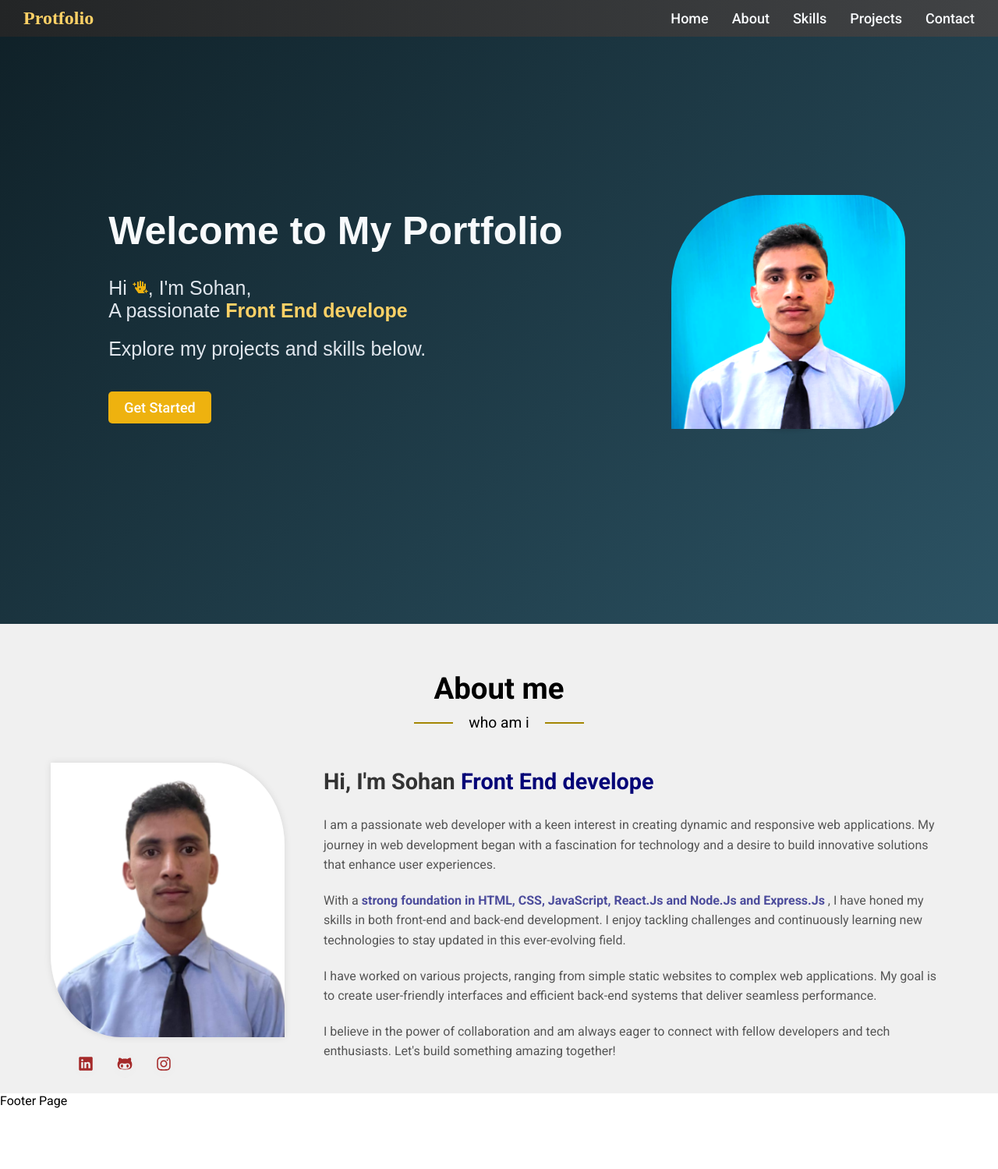
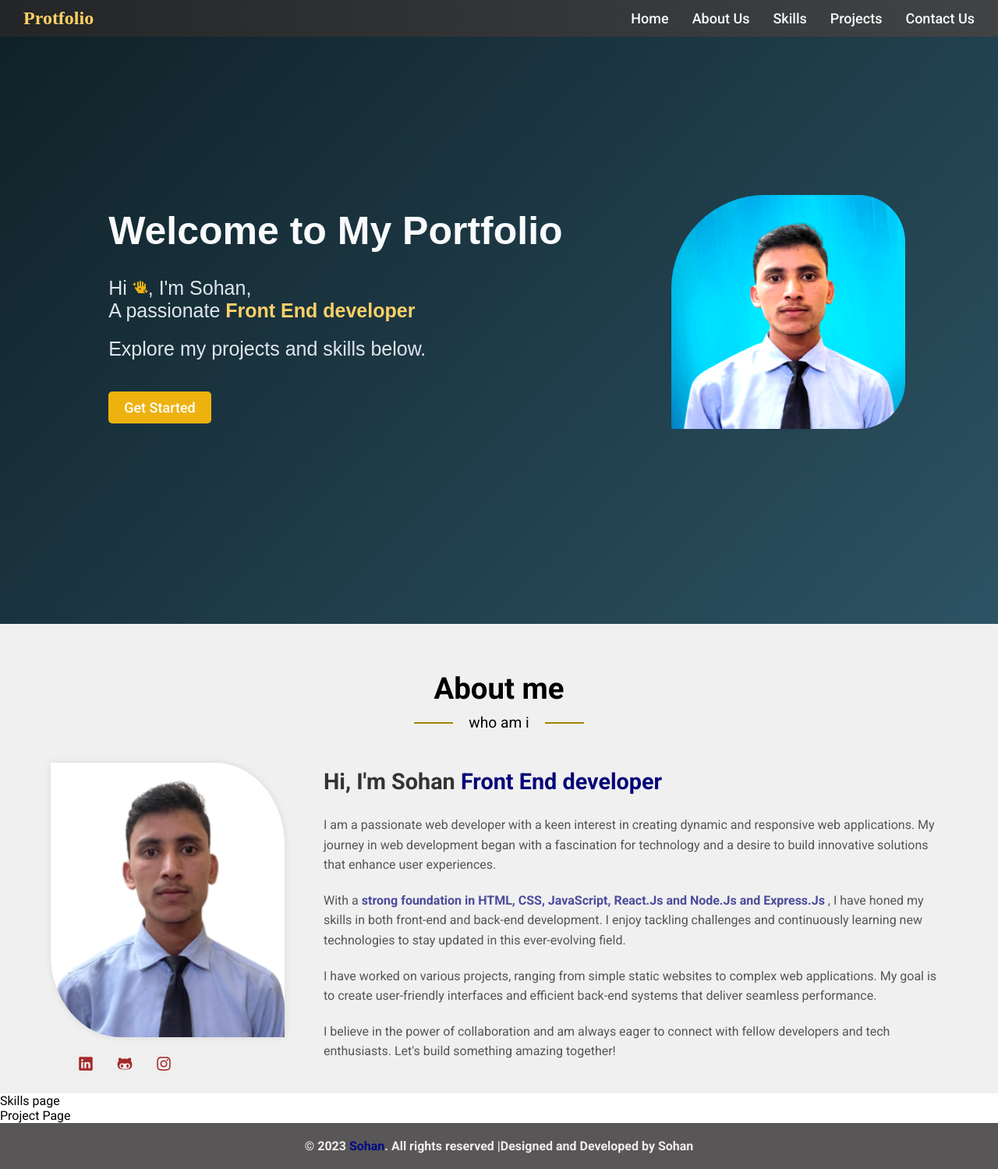
Before and after one commit to Sohan1443/MyPortfolio, a React (Vite) app: page / in a window 1280 px wide. Shown: the whole page at 78% size. Before the commit the page ends 1421 px from the top, so only its background shows below. Built offline with nearby package versions, Linux system fonts and the light colour scheme.

Commit message:
git commit

```diff
--- a/src/App.jsx
+++ b/src/App.jsx
@@ -24,8 +24,9 @@ const Router = createBrowserRouter([
       <Header />
       <Home />
       <About/>
+      <Skills/>
+      <Project />
       <Footer />
-
     </div>,
   },
 
--- a/src/components/Footer.jsx
+++ b/src/components/Footer.jsx
@@ -1,9 +1,14 @@
 import React from 'react'
-
+import '../styles/footer.CSS'
 export default function Footer() {
   return (
-    <div>
-      Footer Page
-    </div>
+    <>
+
+      <div className="footer-content">
+        <p>© 2023 <span>Sohan</span>. All rights reserved | </p>
+        <p> Designed and Developed by Sohan</p>
+      </div>
+
+    </>
   )
 }
--- a/src/components/Header.jsx
+++ b/src/components/Header.jsx
@@ -36,10 +36,10 @@ export default function Header() {
                 <nav className={menuOpen ? "nav nav-open" : "nav"}>
                     <ul className='navList'>
                         <li><NavLink to="/" onClick={() => setMenuOpen(false)}>Home</NavLink></li>
-                        <li><NavLink to="/about" onClick={() => setMenuOpen(false)}>About</NavLink></li>
+                        <li><NavLink to="/about" onClick={() => setMenuOpen(false)}>About Us</NavLink></li>
                         <li><NavLink to="/skills" onClick={() => setMenuOpen(false)}>Skills</NavLink></li>
                         <li><NavLink to="/projects" onClick={() => setMenuOpen(false)}>Projects</NavLink></li>
-                        <li><NavLink to="/contact" onClick={() => setMenuOpen(false)}>Contact</NavLink></li>
+                        <li><NavLink to="/contact" onClick={() => setMenuOpen(false)}>Contact Us</NavLink></li>
                     </ul>
                 </nav>
             </div>
--- a/src/styles/footer.css
+++ b/src/styles/footer.css
@@ -0,0 +1,14 @@
+.footer-content{
+    display: flex;
+    justify-content: center;
+    align-items: center;
+    font-weight: 600;
+    padding: 20px;
+    background-color: #585656;
+    color: #f3ebeb;
+
+}
+.footer-content span{
+    color: rgb(2, 11, 134);
+    font-weight: 600;
+}
```
